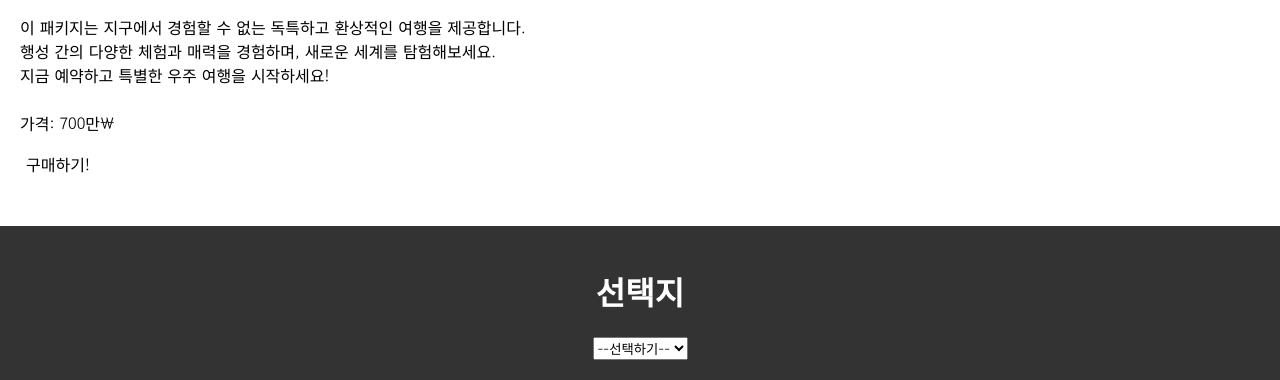
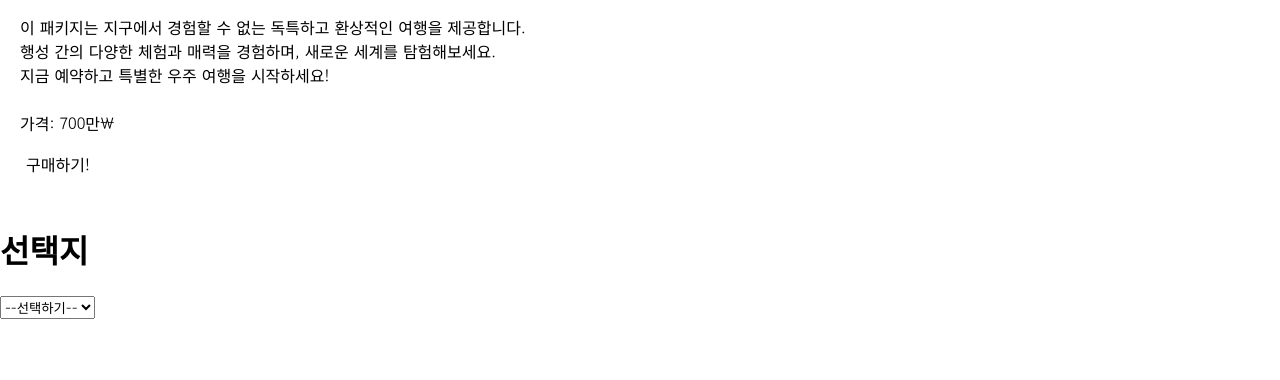
Before and after one commit to cgj0079/None1, a plain HTML site: page index.html in a window 1280 px wide. Shown: the part 3053-3433 px from the top of the page. After the commit the page ends 3372 px from the top, so only its background shows below. Drawn offline with Linux system fonts and the light colour scheme.

Commit message:
Update styles.css

```diff
--- a/styles.css
+++ b/styles.css
@@ -50,14 +50,6 @@
         section h2 {
             font-size: 30px;
             margin-top: 0;
-        }
-
-        /* 푸터 스타일 */
-        footer {
-            background-color: #333;
-            color: #fff;
-            padding: 20px;
-            text-align: center;
         }
 
         /* 추가 스타일 */
```
